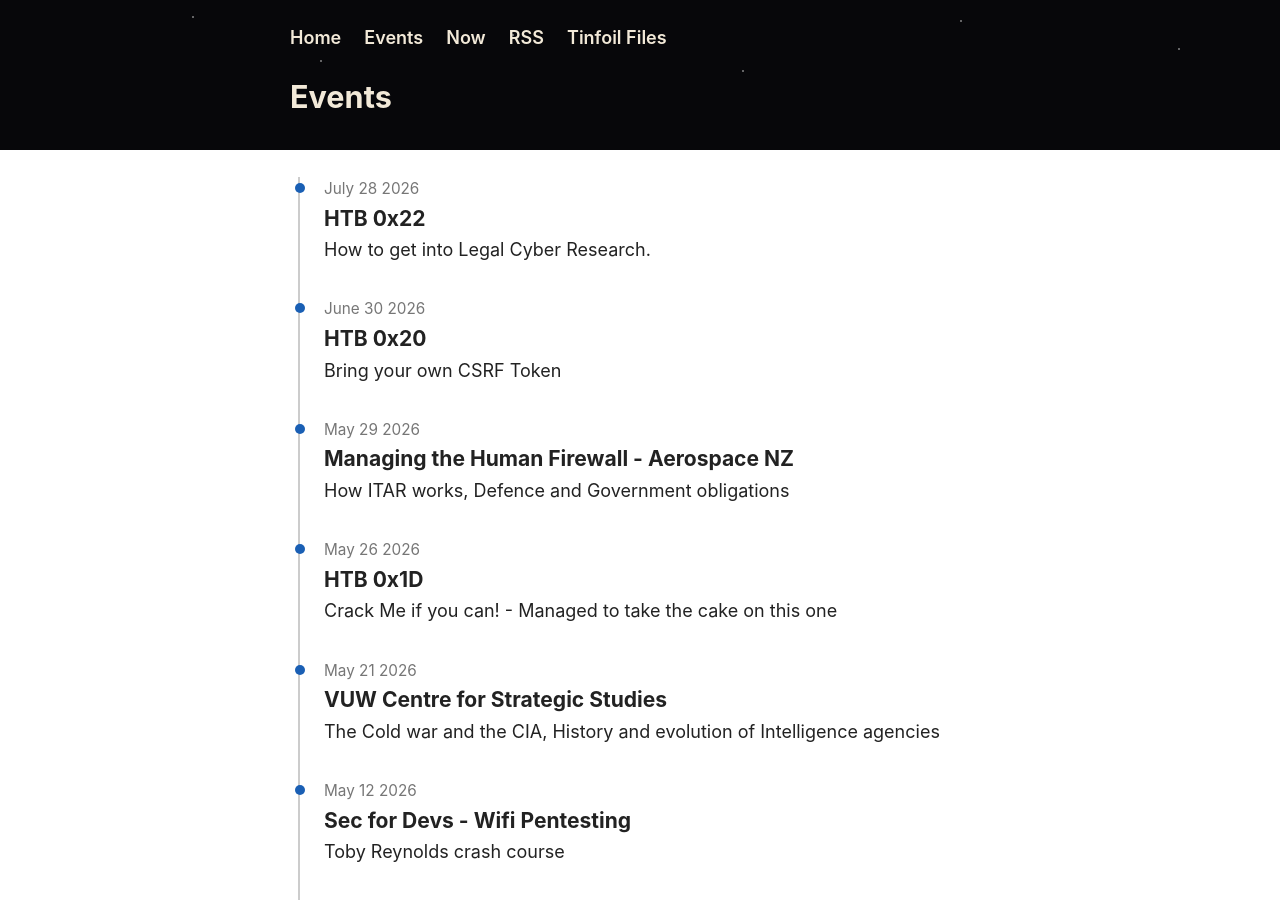
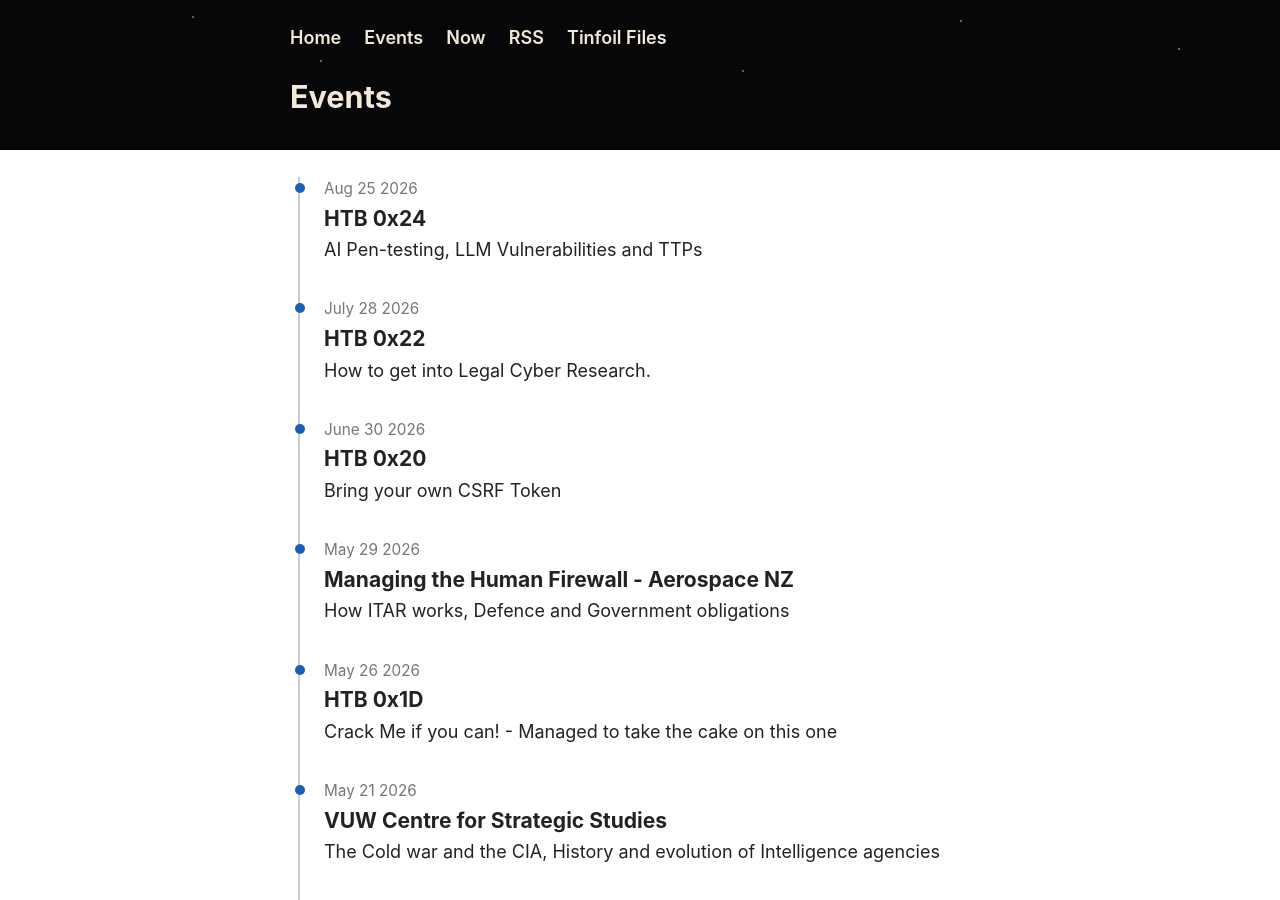
Before and after one commit to benvandw/benvandw.github.io, a Jekyll site: the page built from events.md, in a window 1280 px wide and 900 px high. Built offline with Jekyll 4.4.1, drawn with Linux system fonts in a browser that asks for light colours.

Commit message:
Add event entry for HTB 0x24
Added a new event entry for 'HTB 0x24' on August 25, 2026.

```diff
--- a/events.md
+++ b/events.md
@@ -3,6 +3,12 @@ layout: default
 title: Events
 ---
 <div class="timeline">
+
+ <div class="timeline-entry">
+    <span class="timeline-date">Aug 25 2026</span>
+    <h3>HTB 0x24</h3>
+    <p>AI Pen-testing, LLM Vulnerabilities and TTPs</p>
+  </div>
 
   <div class="timeline-entry">
     <span class="timeline-date">July 28 2026</span>
```
